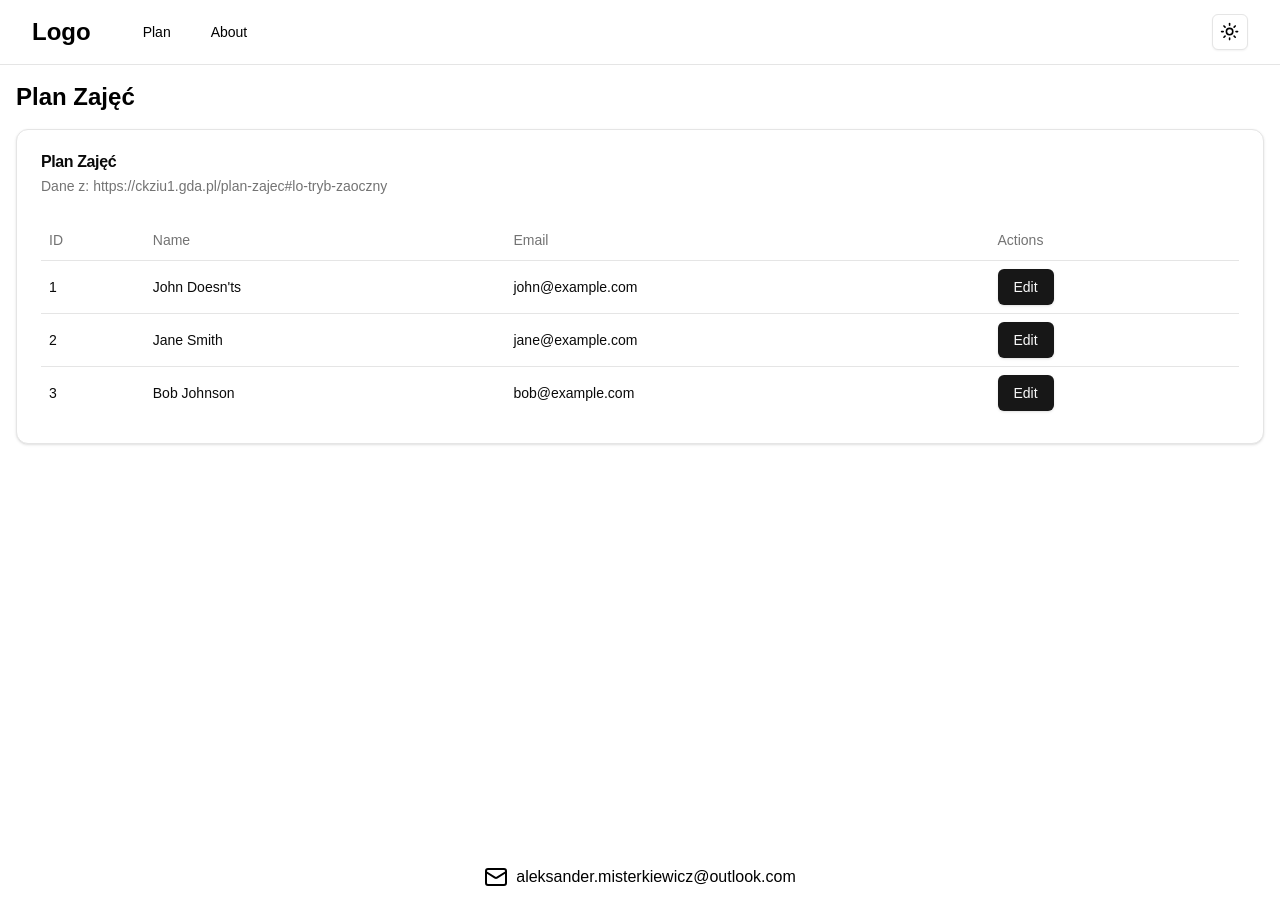
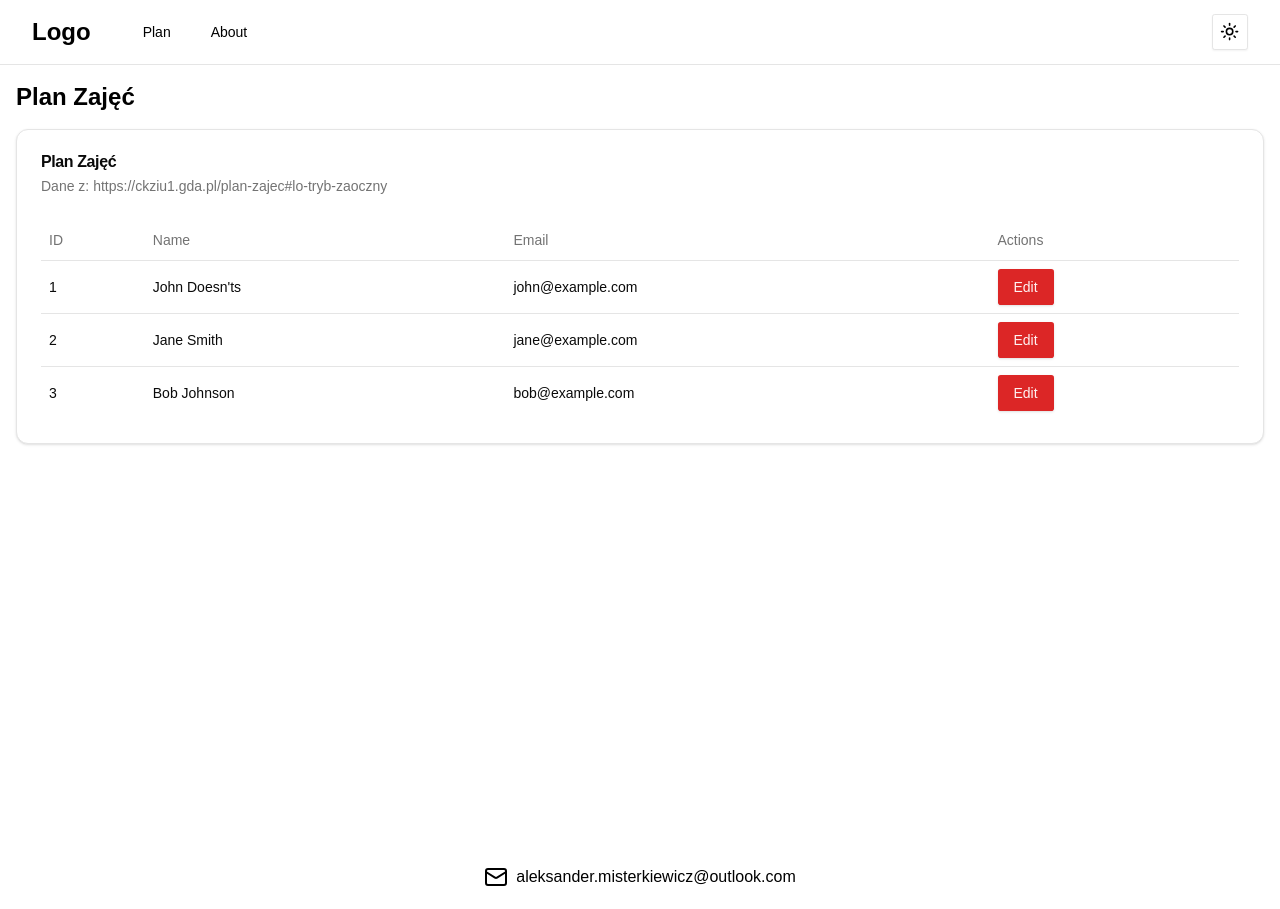
Before and after one commit to AlexMist23/ckziu-plan, a Next.js app: page /schedule in a window 1280 px wide. Built offline with nearby package versions, Linux system fonts and the light colour scheme.

Commit message:
theme change on red

```diff
--- a/src/css/globals.css
+++ b/src/css/globals.css
@@ -14,6 +14,8 @@ body {
   }
 }
 
+
+
 @layer base {
   :root {
     --background: 0 0% 100%;
@@ -22,8 +24,8 @@ body {
     --card-foreground: 0 0% 3.9%;
     --popover: 0 0% 100%;
     --popover-foreground: 0 0% 3.9%;
-    --primary: 0 0% 9%;
-    --primary-foreground: 0 0% 98%;
+    --primary: 0 72.2% 50.6%;
+    --primary-foreground: 0 85.7% 97.3%;
     --secondary: 0 0% 96.1%;
     --secondary-foreground: 0 0% 9%;
     --muted: 0 0% 96.1%;
@@ -34,13 +36,13 @@ body {
     --destructive-foreground: 0 0% 98%;
     --border: 0 0% 89.8%;
     --input: 0 0% 89.8%;
-    --ring: 0 0% 3.9%;
+    --ring: 0 72.2% 50.6%;
+    --radius: 0.3rem;
     --chart-1: 12 76% 61%;
     --chart-2: 173 58% 39%;
     --chart-3: 197 37% 24%;
     --chart-4: 43 74% 66%;
     --chart-5: 27 87% 67%;
-    --radius: 0.5rem;
   }
 
   .dark {
@@ -50,8 +52,8 @@ body {
     --card-foreground: 0 0% 98%;
     --popover: 0 0% 3.9%;
     --popover-foreground: 0 0% 98%;
-    --primary: 0 0% 98%;
-    --primary-foreground: 0 0% 9%;
+    --primary: 0 72.2% 50.6%;
+    --primary-foreground: 0 85.7% 97.3%;
     --secondary: 0 0% 14.9%;
     --secondary-foreground: 0 0% 98%;
     --muted: 0 0% 14.9%;
@@ -62,7 +64,7 @@ body {
     --destructive-foreground: 0 0% 98%;
     --border: 0 0% 14.9%;
     --input: 0 0% 14.9%;
-    --ring: 0 0% 83.1%;
+    --ring: 0 72.2% 50.6%;
     --chart-1: 220 70% 50%;
     --chart-2: 160 60% 45%;
     --chart-3: 30 80% 55%;
@@ -70,6 +72,8 @@ body {
     --chart-5: 340 75% 55%;
   }
 }
+
+
 
 @layer base {
   * {
```
